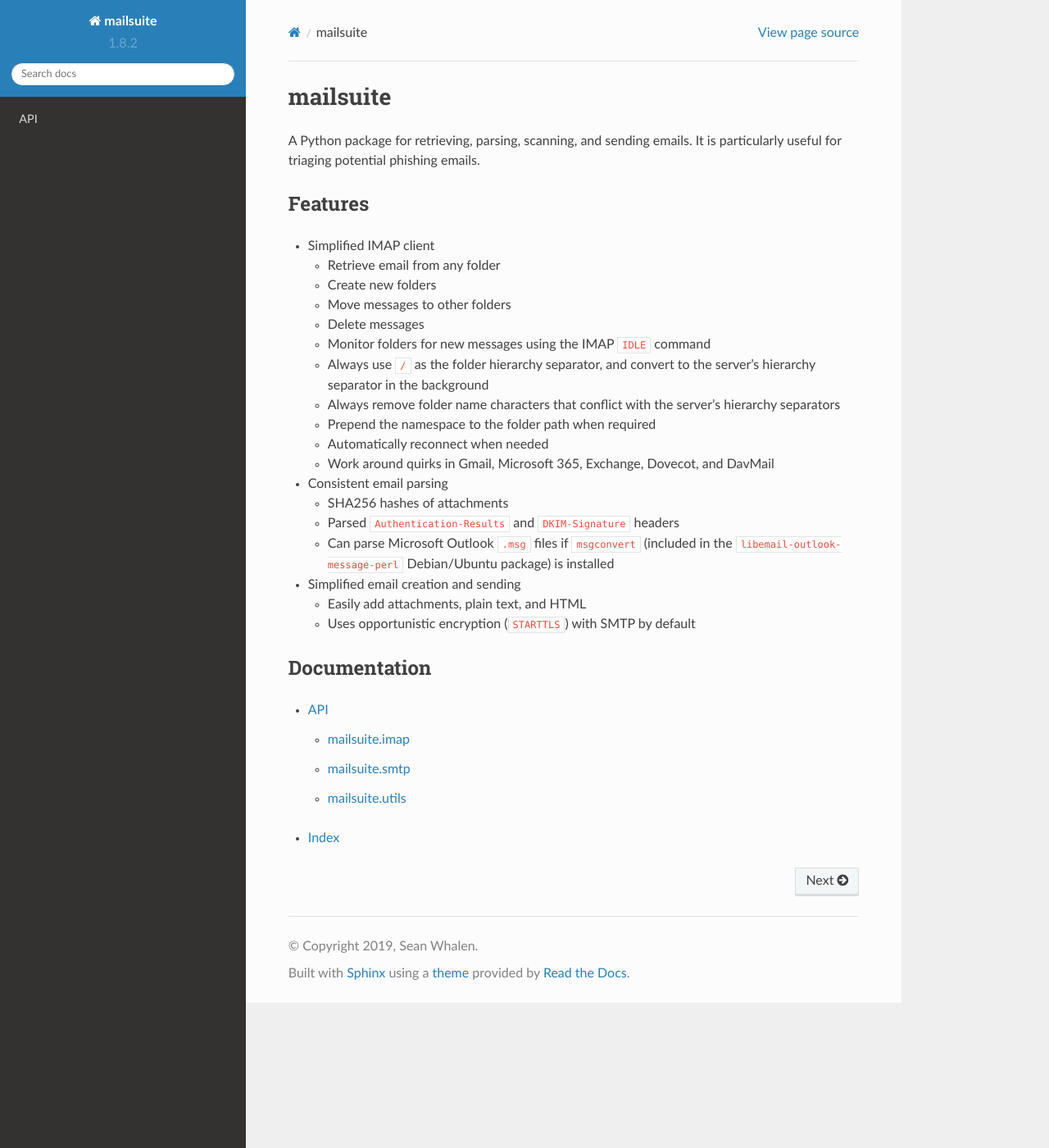
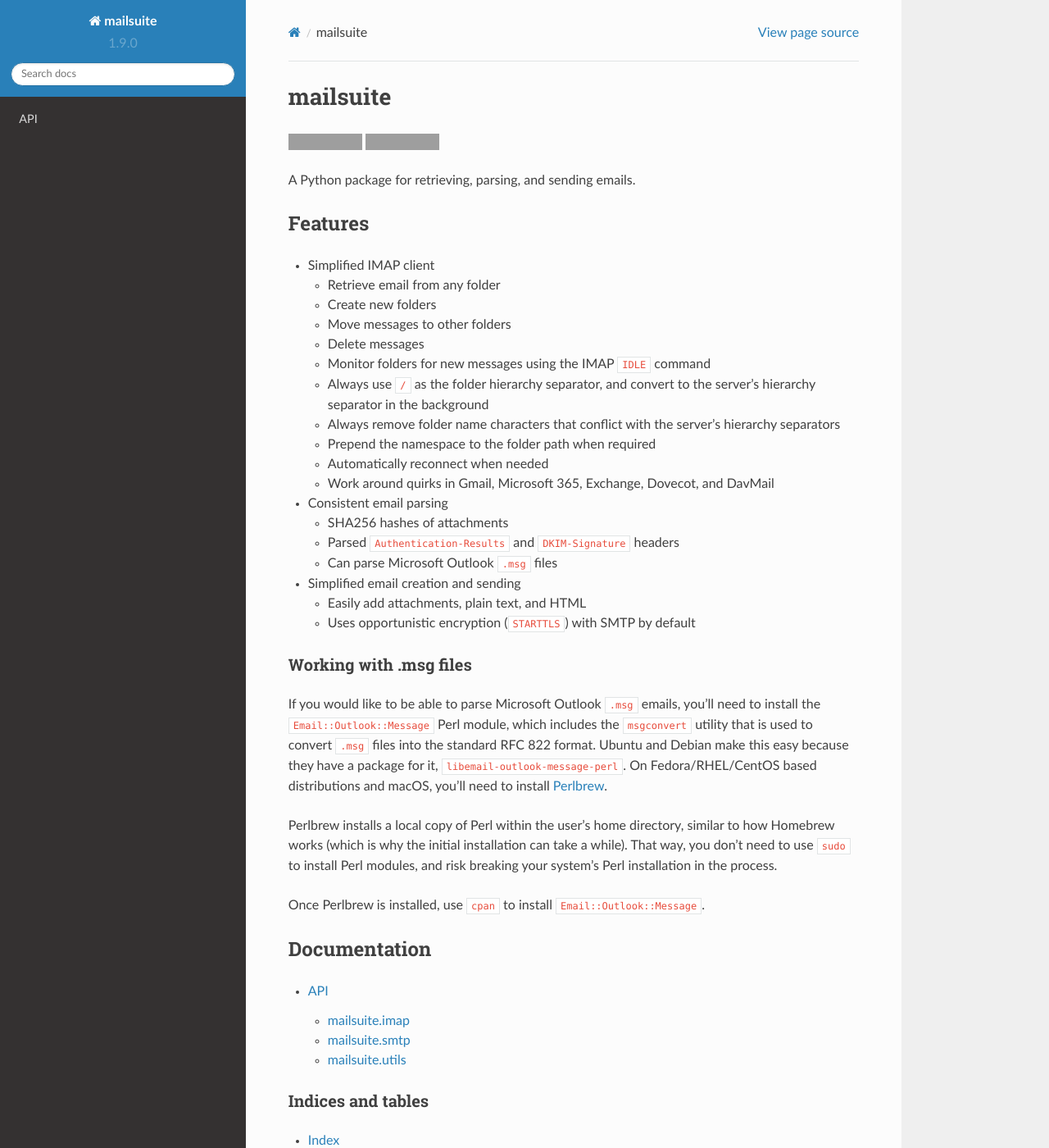
Before and after one commit to seanthegeek/mailsuite, a Sphinx documentation site: the page built from docs/index.md, in a window 1280 px wide and 1400 px high. Shown: the whole window at 82% size. Built offline with Sphinx 7.4.7 and the Read the Docs theme 2.0.0, drawn with Linux system fonts in a browser that asks for light colours; some of the changed text lies outside the part shown; grey boxes are pictures that could not be loaded.

Commit message:
1.9.0
- Fix multiple bugs in `mailsuite.utils.from_trusted_domain()`
- By default, `mailsuite.utils.from_trusted_domain()` will now return `True` if the SLD or FQDN of an authenticated domain is in `trusted_domains`
- Convert documentation to markdown
- Convert build backend from `setuptools` to `hatch`

````diff
--- a/docs/conf.py
+++ b/docs/conf.py
@@ -39,7 +39,8 @@ extensions = ['sphinx.ext.autodoc',
               'sphinx.ext.todo',
               'sphinx.ext.viewcode',
               'sphinx.ext.githubpages',
-              'sphinx.ext.napoleon']
+              'sphinx.ext.napoleon',
+              'myst_parser',]
 
 # Add any paths that contain templates here, relative to this directory.
 templates_path = ['_templates']
@@ -47,8 +48,7 @@ templates_path = ['_templates']
 # The suffix(es) of source filenames.
 # You can specify multiple suffix as a list of string:
 #
-# source_suffix = ['.rst', '.md']
-source_suffix = '.rst'
+source_suffix = ['.rst', '.md']
 
 # The master toctree document.
 master_doc = 'index'
--- /dev/null
+++ b/docs/index.md
@@ -0,0 +1,67 @@
+# mailsuite
+
+![PyPI](https://img.shields.io/pypi/v/mailsuite)
+![PyPI - Downloads](https://img.shields.io/pypi/dm/mailsuite?color=blue)
+
+A Python package for retrieving, parsing, and sending emails.
+
+## Features
+
+- Simplified IMAP client
+  - Retrieve email from any folder
+  - Create new folders
+  - Move messages to other folders
+  - Delete messages
+  - Monitor folders for new messages using the IMAP ``IDLE`` command
+  - Always use ``/`` as the folder hierarchy separator, and convert to the
+    server's hierarchy separator in the background
+  - Always remove folder name characters that conflict with the server's
+    hierarchy separators
+  - Prepend the namespace to the folder path when required
+  - Automatically reconnect when needed
+  - Work around quirks in Gmail, Microsoft 365, Exchange, Dovecot, and
+    DavMail
+- Consistent email parsing
+  - SHA256 hashes of attachments
+  - Parsed ``Authentication-Results`` and ``DKIM-Signature`` headers
+  - Can parse Microsoft Outlook ``.msg`` files
+- Simplified email creation and sending
+  - Easily add attachments, plain text, and HTML
+  - Uses opportunistic encryption (``STARTTLS``) with SMTP by default
+
+### Working with .msg files
+
+If you would like to be able to parse Microsoft Outlook `.msg`
+emails, you'll need to install the `Email::Outlook::Message` Perl module, which
+includes the `msgconvert` utility that is used to convert `.msg` files into the
+standard RFC 822 format. Ubuntu and Debian make this easy because they have a
+package for it, `libemail-outlook-message-perl`. On
+Fedora/RHEL/CentOS based distributions and macOS, you'll need to install
+[Perlbrew][perlbrew].
+
+Perlbrew installs a local copy of Perl within the user's home directory,
+similar to how Homebrew works (which is why the initial installation can take
+a while). That way, you don't need to use `sudo` to  install Perl modules, and
+risk breaking your system's Perl installation in the process.
+
+Once Perlbrew is installed, use `cpan` to install `Email::Outlook::Message`.
+
+[perlbrew]: https://perlbrew.pl/
+
+## Documentation
+
+
+```{toctree}
+---
+maxdepth: 2
+---
+api
+```
+
+### Indices and tables
+
+```{eval-rst}
+* :ref:`genindex`
+* :ref:`modindex`
+* :ref:`search`
+```
--- a/docs/index.rst
+++ /dev/null
@@ -1,47 +0,0 @@
-=========
-mailsuite
-=========
-
-A Python package for retrieving, parsing, scanning, and sending emails.
-It is particularly useful for triaging potential phishing emails.
-
-Features
---------
-
-- Simplified IMAP client
-
-  - Retrieve email from any folder
-  - Create new folders
-  - Move messages to other folders
-  - Delete messages
-  - Monitor folders for new messages using the IMAP ``IDLE`` command
-  - Always use ``/`` as the folder hierarchy separator, and convert to the
-    server's hierarchy separator in the background
-  - Always remove folder name characters that conflict with the server's
-    hierarchy separators
-  - Prepend the namespace to the folder path when required
-  - Automatically reconnect when needed
-  - Work around quirks in Gmail, Microsoft 365, Exchange, Dovecot, and
-    DavMail
-
-- Consistent email parsing
-
-  - SHA256 hashes of attachments
-  - Parsed ``Authentication-Results`` and ``DKIM-Signature`` headers
-  - Can parse Microsoft Outlook ``.msg`` files if ``msgconvert`` (included in the ``libemail-outlook-message-perl`` Debian/Ubuntu package) is installed
-
-- Simplified email creation and sending
-
-  - Easily add attachments, plain text, and HTML
-  - Uses opportunistic encryption (``STARTTLS``) with SMTP by default
-
-
-Documentation
--------------
-
-.. toctree::
-
-   api
-
-
-* :ref:`genindex`
--- a/mailsuite/__init__.py
+++ b/mailsuite/__init__.py
@@ -1,3 +1,3 @@
 """A Python package to simplify receiving, parsing, and sending email"""
 
-__version__ = "1.8.2"
+__version__ = "1.9.0"
--- a/requirements.txt
+++ b/requirements.txt
@@ -4,7 +4,6 @@ html2text>=2020.1.16
 dnspython>=2.0.0
 publicsuffix2>=2.20190812
 expiringdict==1.2.2
-yara-python>=4.2.0
 nose
 pygments
 flake8
````
Also changed, not shown: other parts of requirements.txt (+2 -0 lines), CHANGELOG.md (+8 -0 lines), README.md (added, +49 -0 lines), README.rst (deleted, +0 -34 lines), docs/api.md (renamed from docs/api.rst, +6 -12 lines), pyproject.toml (added, +53 -0 lines), setup.py (deleted, +0 -93 lines), 2 other files.
